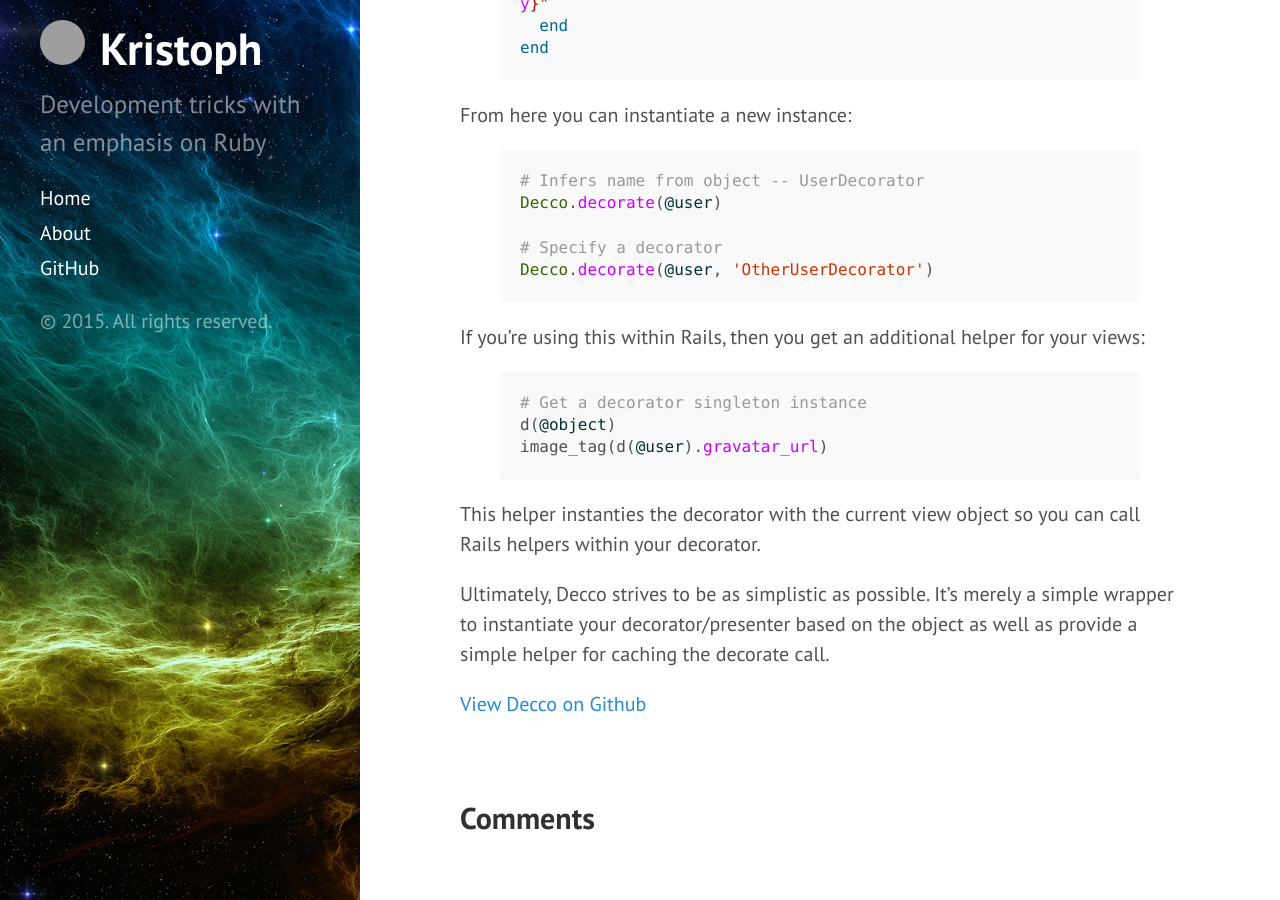
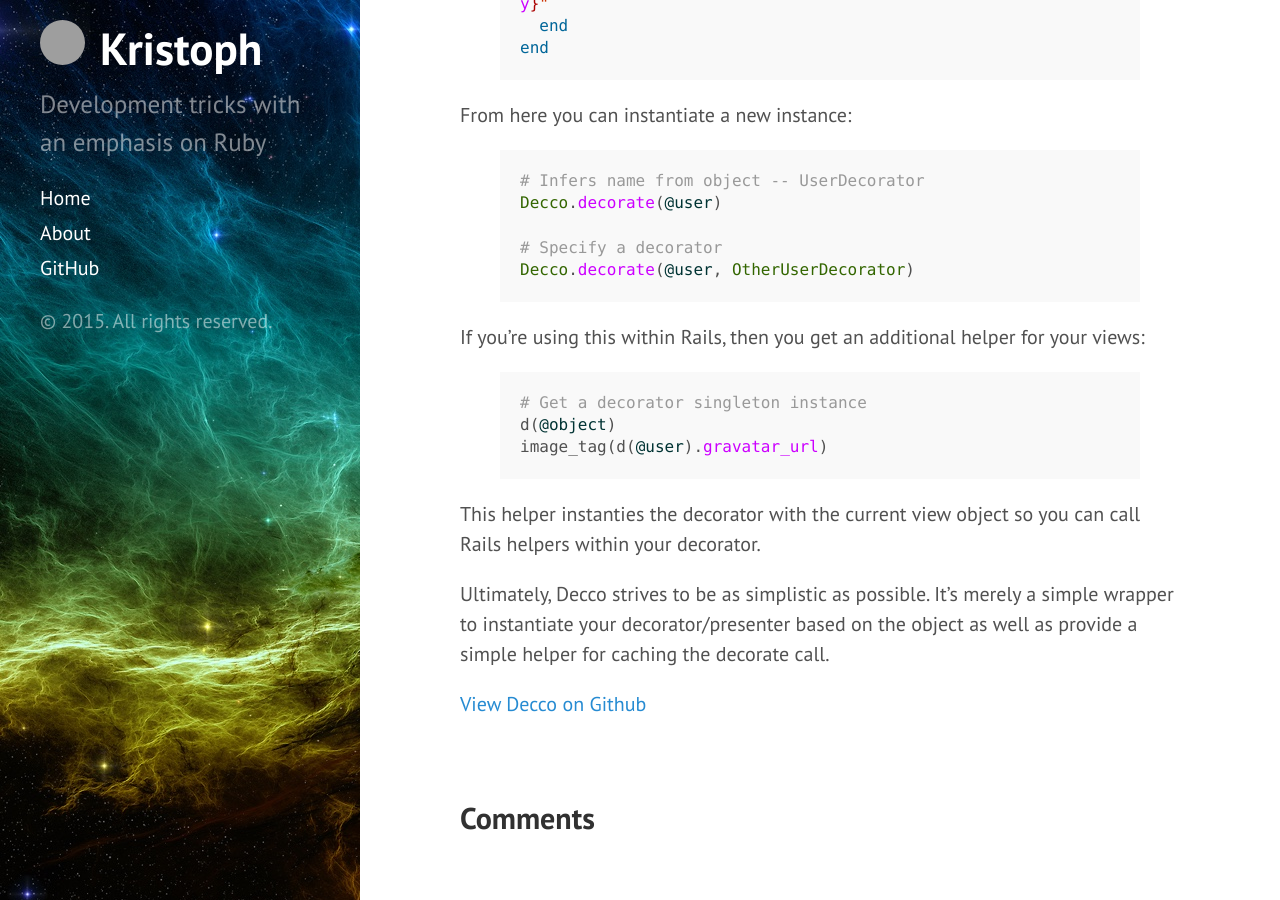
Before and after one commit to kris/kris.github.io, a Jekyll site: the page built from _posts/2015-02-07-decorating-with-decco.md, in a window 1280 px wide and 900 px high, scrolled down 779 px. Built offline with Jekyll 4.4.1, drawn with Linux system fonts in a browser that asks for light colours; Markdown is read by kramdown in place of the engine named in the settings; comment, search, counter and statistics services are not loaded; grey boxes are pictures that could not be loaded.

Commit message:
fix typos

```diff
--- a/_posts/2015-02-07-decorating-with-decco.md
+++ b/_posts/2015-02-07-decorating-with-decco.md
@@ -30,7 +30,7 @@ From here you can instantiate a new instance:
 Decco.decorate(@user)
 
 # Specify a decorator
-Decco.decorate(@user, 'OtherUserDecorator')
+Decco.decorate(@user, OtherUserDecorator)
 {% endhighlight %}
 
 If you're using this within Rails, then you get an additional helper for your views:
```
